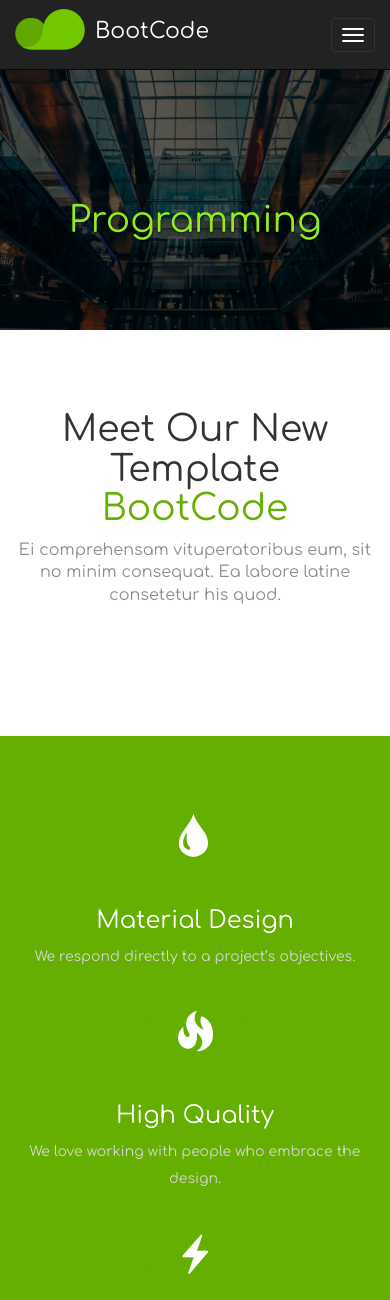
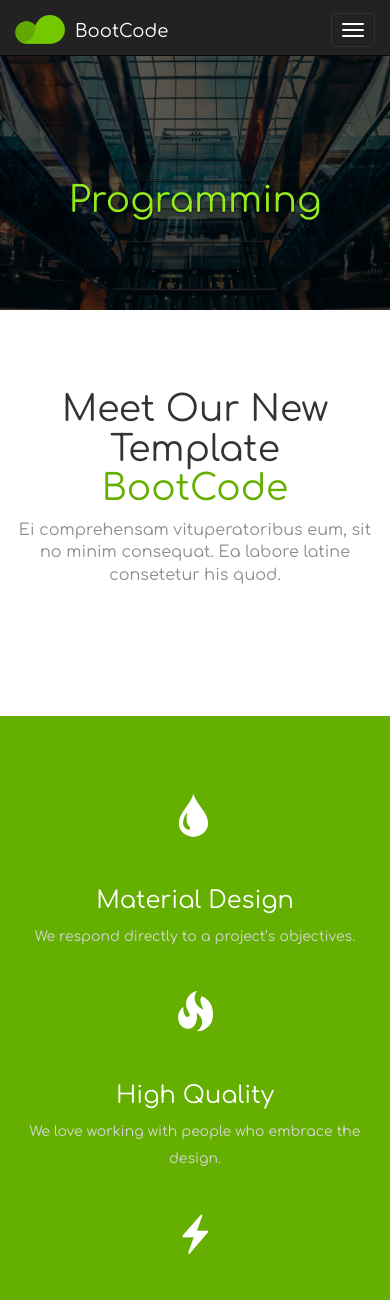
Before and after one commit to AbdoAllahAkram/BootCode, a PHP site: page /index.html in a window 390 px wide; the page is wider, and only the part inside the window is pictured. Shown: the top 1300 px of that part. Run offline with PHP 8.4, Linux system fonts and the light colour scheme.

Commit message:
fix navBar for mobile

```diff
--- a/css/style.css
+++ b/css/style.css
@@ -11,12 +11,12 @@ body {
 /* ----Start NavBar---- */
 
 body {
-    padding-top: 70px;
+    padding-top: 50px;
 }
 
 .navbar {
     border-radius: 0;
-    min-height: 70px;
+    min-height: 50px;
 }
 
 .navbar .support {
@@ -55,6 +55,8 @@ body {
     background-color: #549100;
     border-color: #4cae4c;
 }
+
+
 
 
 /* Brand */
@@ -122,6 +124,19 @@ body {
     padding-left: 30px;
 }
 
+@media (max-width: 768px) {
+    .navbar-brand>img {
+        width: 50px;
+        margin-top: 6px;
+    }
+    .navbar-brand>span {
+        font-size: 18px;
+    }
+
+    .navbar-toggle {
+        margin-top: 13px;
+    }
+}
 
 /* ----End NavBar---- */
 
```
